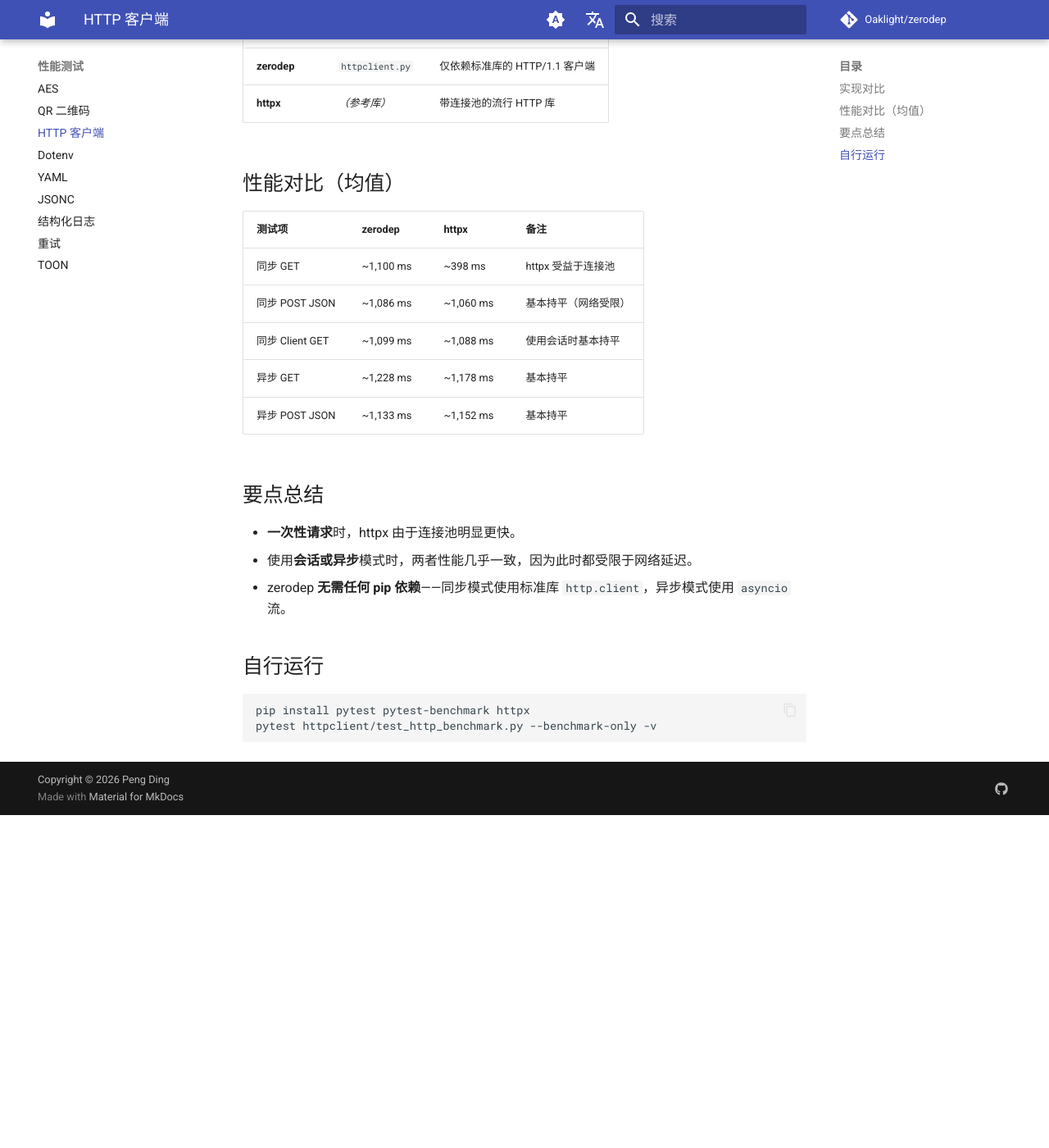
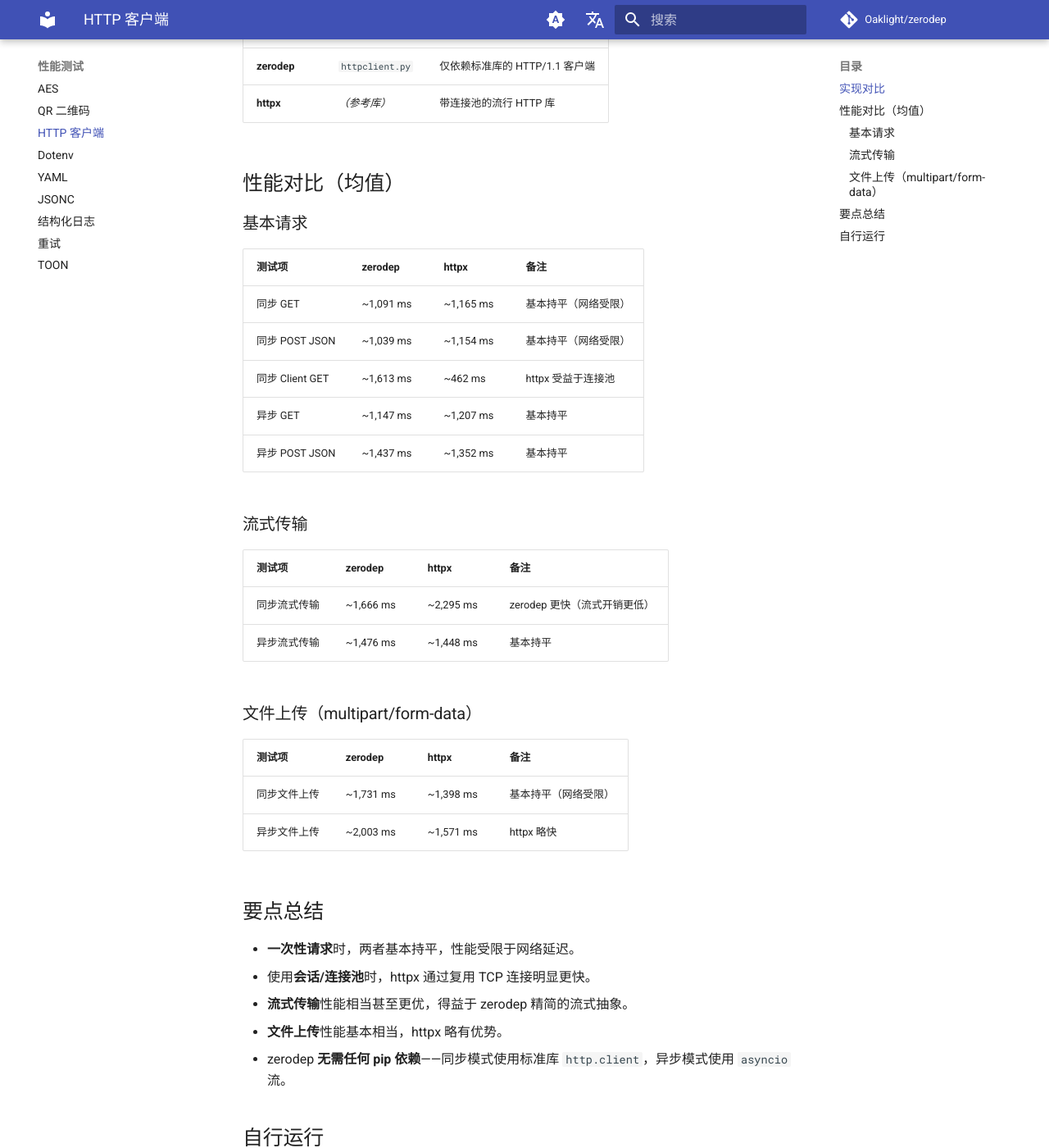
Before and after one commit to Oaklight/zerodep, an MkDocs documentation site: the page built from docs/benchmarks/http.md, in a window 1280 px wide and 1400 px high, scrolled down 516 px. Shown: the whole window at 82% size. Built offline with MkDocs 1.6.1 and Material for MkDocs 9.7.7, drawn with Linux system fonts in a browser that asks for light colours; comment, search, counter and statistics services are not loaded; before the commit the page ends 1510 px from its top, so only the background shows below that.

Commit message:
update HTTP benchmark page with streaming and file upload results

```diff
--- a/docs/benchmarks/http.md
+++ b/docs/benchmarks/http.md
@@ -17,18 +17,36 @@ zerodep HTTP 客户端与 [`httpx`](https://pypi.org/project/httpx/)（带连接
 
 ## 性能对比（均值）
 
+### 基本请求
+
 | 测试项 | zerodep | httpx | 备注 |
 |--------|---------|-------|------|
-| 同步 GET | ~1,100 ms | ~398 ms | httpx 受益于连接池 |
-| 同步 POST JSON | ~1,086 ms | ~1,060 ms | 基本持平（网络受限） |
-| 同步 Client GET | ~1,099 ms | ~1,088 ms | 使用会话时基本持平 |
-| 异步 GET | ~1,228 ms | ~1,178 ms | 基本持平 |
-| 异步 POST JSON | ~1,133 ms | ~1,152 ms | 基本持平 |
+| 同步 GET | ~1,091 ms | ~1,165 ms | 基本持平（网络受限） |
+| 同步 POST JSON | ~1,039 ms | ~1,154 ms | 基本持平（网络受限） |
+| 同步 Client GET | ~1,613 ms | ~462 ms | httpx 受益于连接池 |
+| 异步 GET | ~1,147 ms | ~1,207 ms | 基本持平 |
+| 异步 POST JSON | ~1,437 ms | ~1,352 ms | 基本持平 |
+
+### 流式传输
+
+| 测试项 | zerodep | httpx | 备注 |
+|--------|---------|-------|------|
+| 同步流式传输 | ~1,666 ms | ~2,295 ms | zerodep 更快（流式开销更低） |
+| 异步流式传输 | ~1,476 ms | ~1,448 ms | 基本持平 |
+
+### 文件上传（multipart/form-data）
+
+| 测试项 | zerodep | httpx | 备注 |
+|--------|---------|-------|------|
+| 同步文件上传 | ~1,731 ms | ~1,398 ms | 基本持平（网络受限） |
+| 异步文件上传 | ~2,003 ms | ~1,571 ms | httpx 略快 |
 
 ## 要点总结
 
-- **一次性请求**时，httpx 由于连接池明显更快。
-- 使用**会话或异步**模式时，两者性能几乎一致，因为此时都受限于网络延迟。
+- **一次性请求**时，两者基本持平，性能受限于网络延迟。
+- 使用**会话/连接池**时，httpx 通过复用 TCP 连接明显更快。
+- **流式传输**性能相当甚至更优，得益于 zerodep 精简的流式抽象。
+- **文件上传**性能基本相当，httpx 略有优势。
 - zerodep **无需任何 pip 依赖**——同步模式使用标准库 `http.client`，异步模式使用 `asyncio` 流。
 
 ## 自行运行
```
